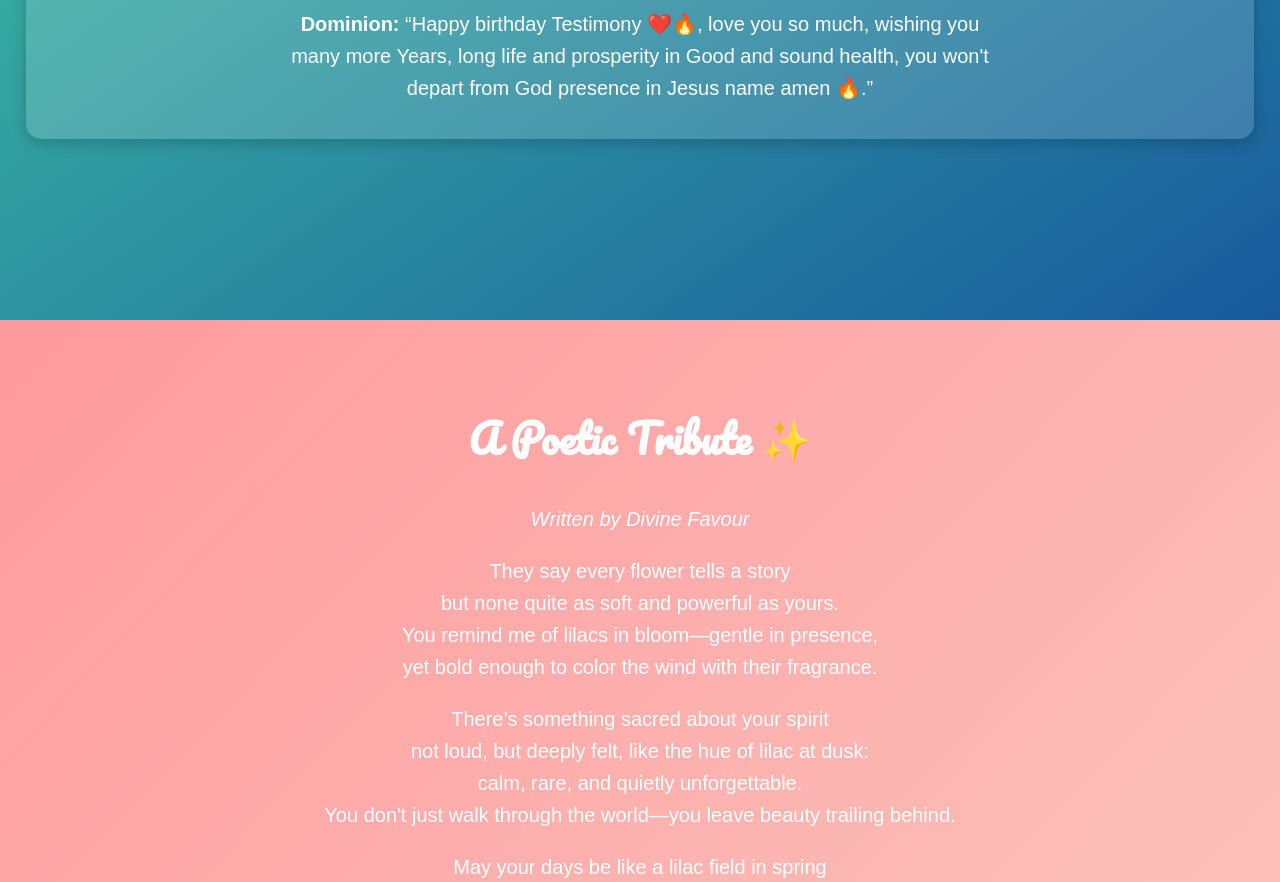
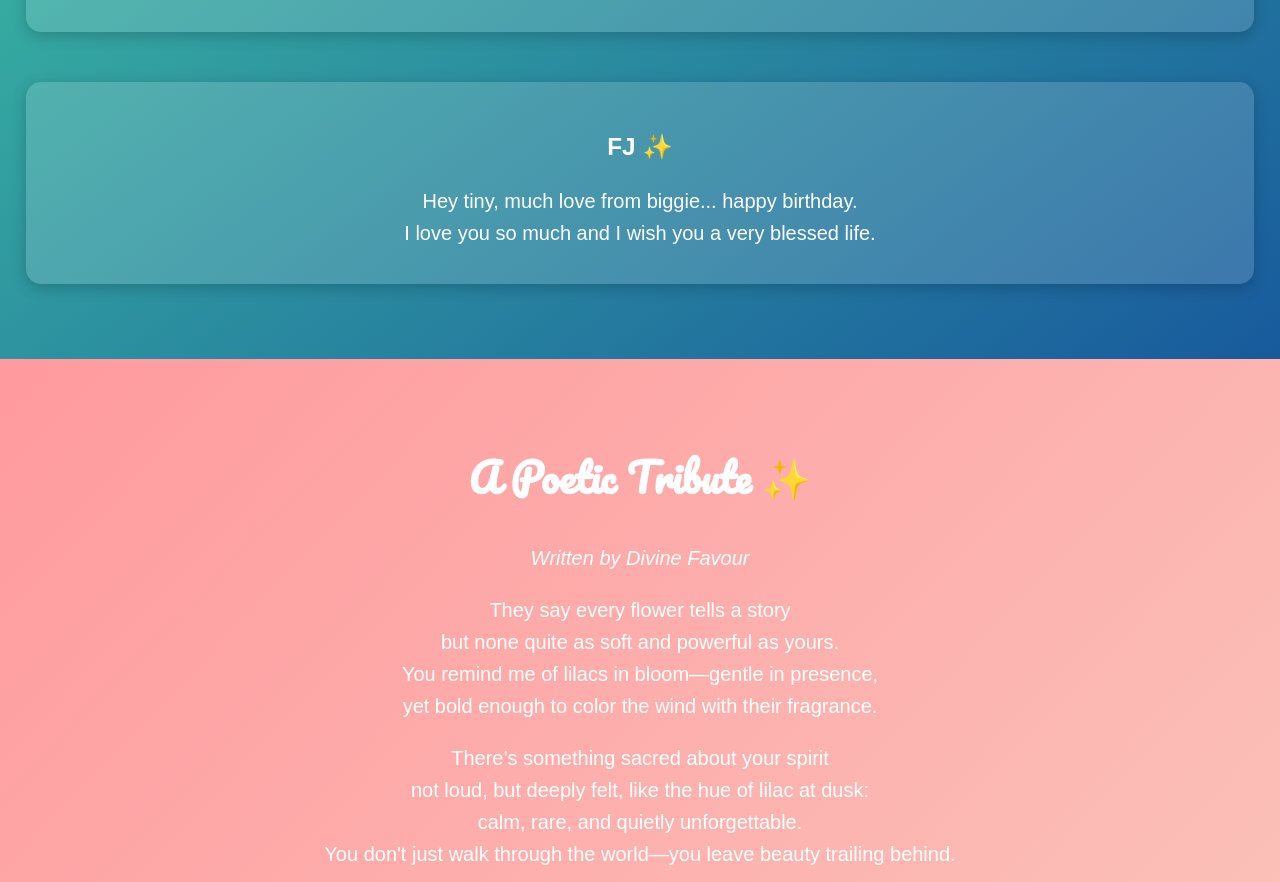
Before and after one commit to L3GENDXL123/testimonys-bd...trial, a plain HTML site: page Index.html in a window 1280 px wide. Shown: the part 1480-2362 px from the top of the page. Drawn offline with Linux system fonts and the light colour scheme.

Commit message:
Update Index.html

```diff
--- a/Index.html
+++ b/Index.html
@@ -152,6 +152,7 @@
   <section class="intro">
     <h1>🎉 Happy Birthday, Testimony 🎉</h1>
     <p>Today we celebrate you, your smile, your kindness, and everything we love about you. Scroll down to see a little surprise 💖</p>
+
   </section>
 
   <!-- Letters -->
@@ -163,6 +164,13 @@ Praying you a life filled with the light of Christ
                                       Yours lovingly,
                                        Muna 💞”</p></div>
     <div class="card"><p><strong>Dominion:</strong> “Happy birthday Testimony ❤️🔥, love you so much, wishing you many more Years, long life and prosperity in Good and sound health, you won't depart from God presence in Jesus name amen 🔥.”</p></div>
+    <div class="card">
+  <h3>FJ ✨</h3>
+  <p>
+    Hey tiny, much love from biggie... happy birthday. <br>
+    I love you so much and I wish you a very blessed life.
+  </p>
+    </div>
   </section>
 
   <!-- Poetic Tribute -->
```
